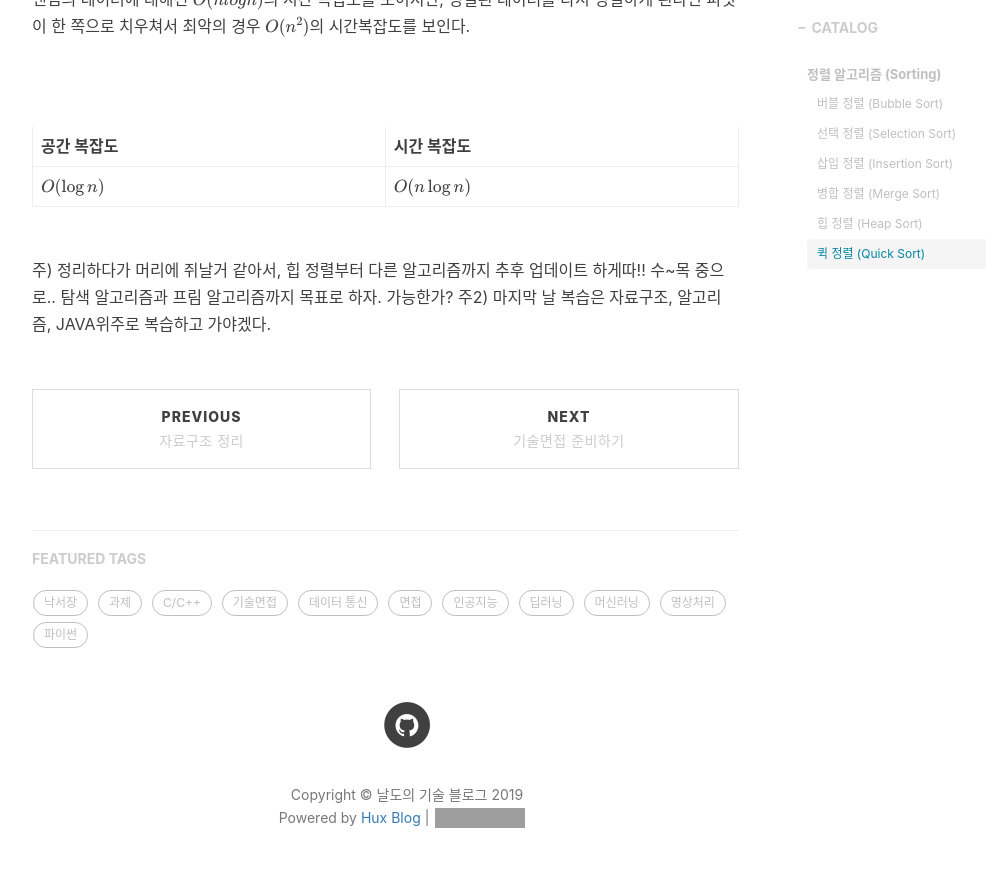
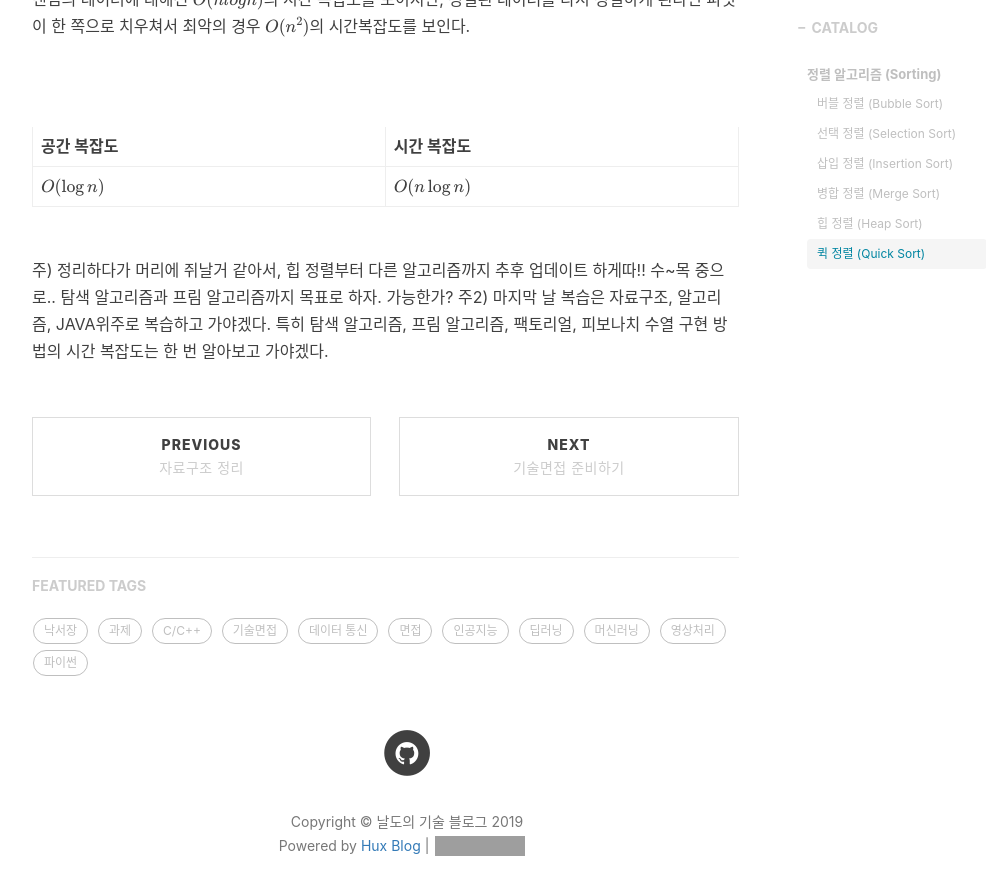
Before and after one commit to NaRDo627/NaLDo627.github.io, a Jekyll site: the page built from _posts/2019-06-02-algorithm.md, in a window 1280 px wide and 900 px high, scrolled down 5197 px. Shown: the top 895 px of the window, without its empty margins (233-1219 px from the left). Built offline with Jekyll 4.4.1, drawn with Linux system fonts in a browser that asks for light colours; nearby versions of some CDN libraries; formulas are drawn with MathJax 3; comment, search, counter and statistics services are not loaded; grey boxes are pictures that could not be loaded.

Commit message:
알고리즘 주석 추가

```diff
--- a/_posts/2019-06-02-algorithm.md
+++ b/_posts/2019-06-02-algorithm.md
@@ -198,4 +198,4 @@ void mergeSort(int* a_pAry, int a_nFIndex, int a_nLIndex) {
 
 
 주) 정리하다가 머리에 쥐날거 같아서, 힙 정렬부터 다른 알고리즘까지 추후 업데이트 하게따!! 수~목 중으로.. 탐색 알고리즘과 프림 알고리즘까지 목표로 하자. 가능한가?
-주2) 마지막 날 복습은 자료구조, 알고리즘, JAVA위주로 복습하고 가야겠다.
+주2) 마지막 날 복습은 자료구조, 알고리즘, JAVA위주로 복습하고 가야겠다. 특히 탐색 알고리즘, 프림 알고리즘, 팩토리얼, 피보나치 수열 구현 방법의 시간 복잡도는 한 번 알아보고 가야겠다.
```
